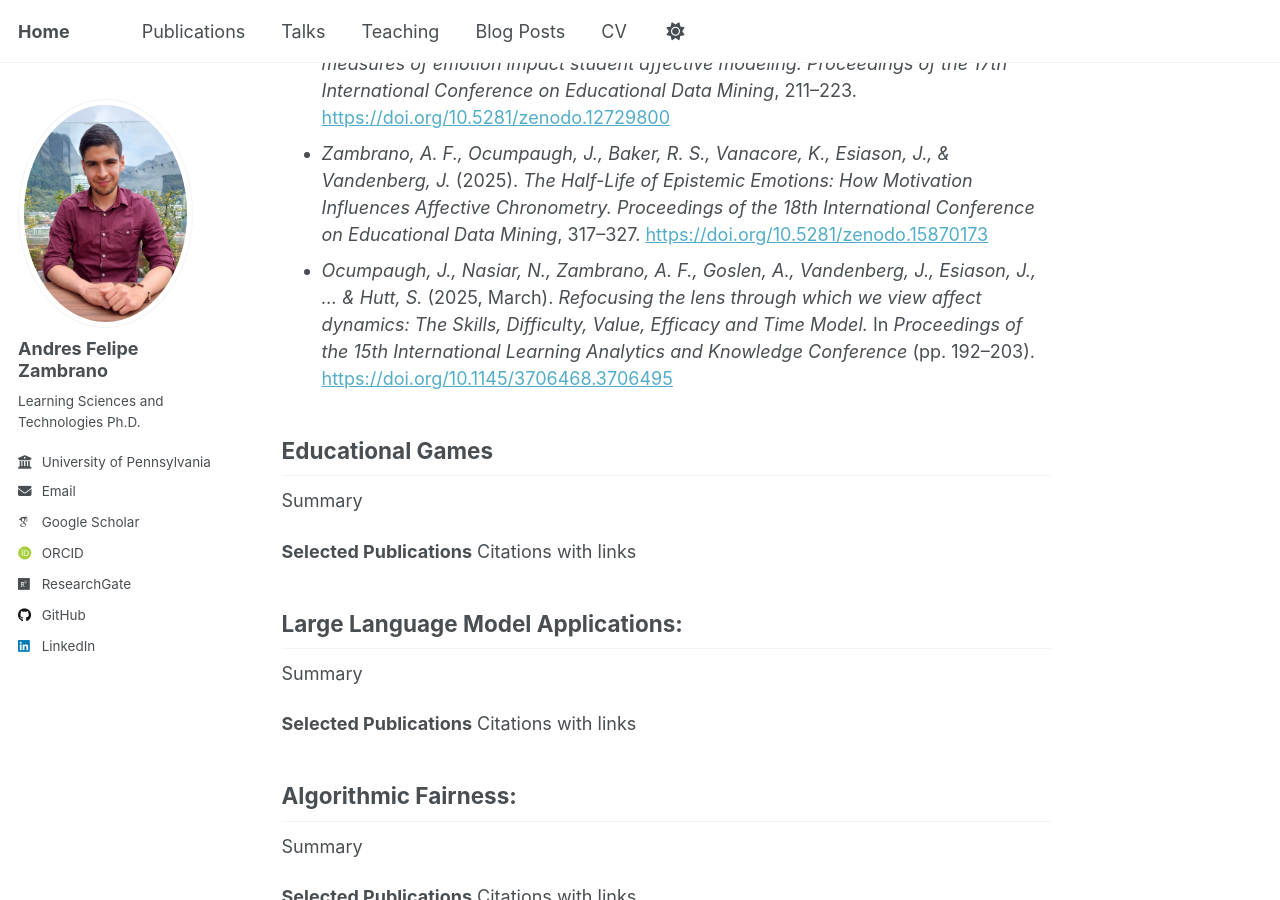
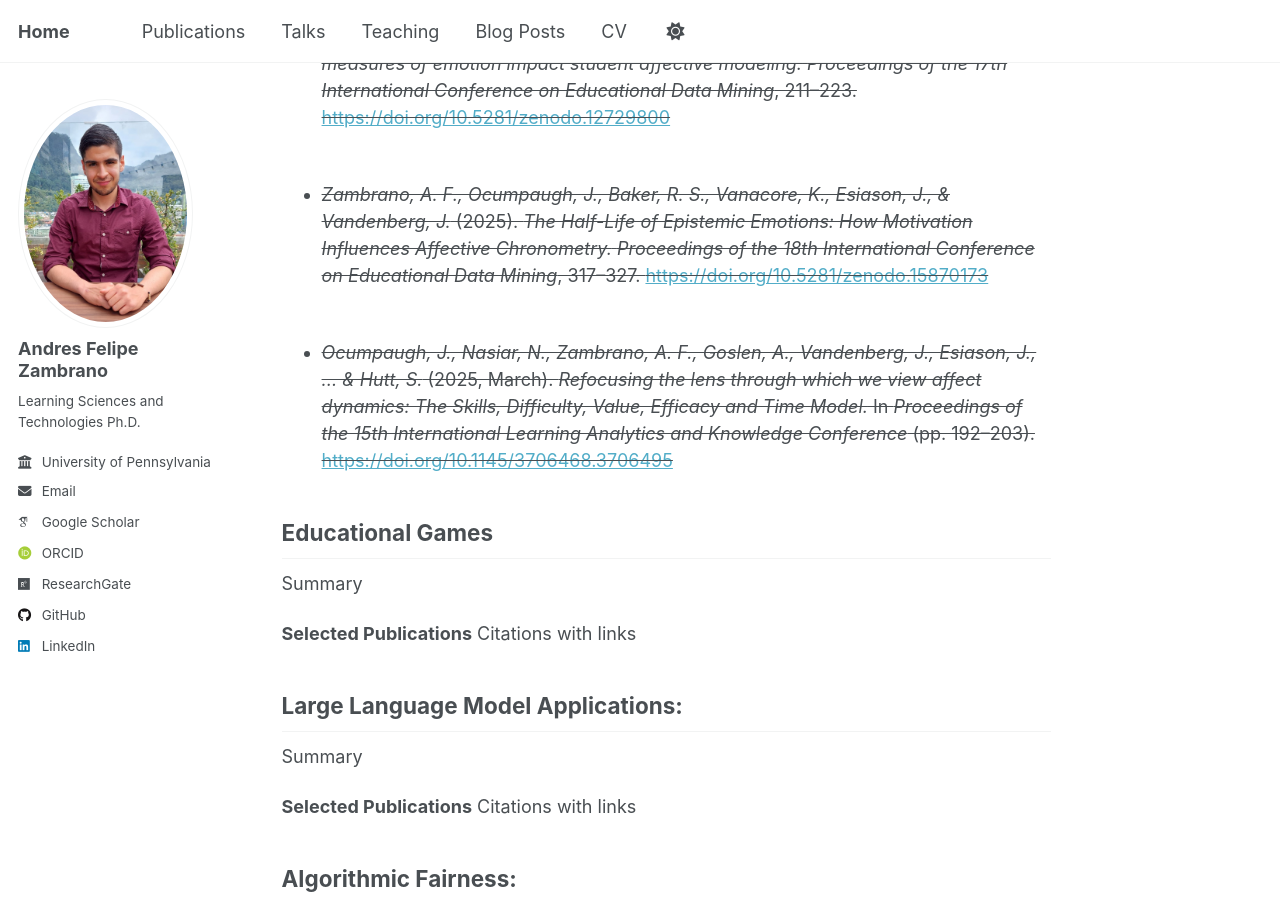
Before and after one commit to afzambrano/afzambrano.github.io, a Jekyll site: the page built from _pages/about.md, in a window 1280 px wide and 900 px high, scrolled down 750 px. Built offline with Jekyll 4.4.1, drawn with Linux system fonts in a browser that asks for light colours; some web fonts are replaced; a script that is not in the unit is left out.

```diff
--- a/_pages/about.md
+++ b/_pages/about.md
@@ -18,18 +18,18 @@ Affect and Emotions
 I investigate how students’ emotions emerge while they interact with various digital learning environments. To do this, I develop sensor-free machine learning affect detectors trained on students’ self-reports and classroom observations, following the [BROMP](https://learninganalytics.upenn.edu/ryanbaker/bromp.html) monitoring protocol. Using these detectors, I examine how affective states relate to motivational and cognitive factors, the behaviors students adopt while engaging with learning tools, and their overall learning outcomes.
 
 **Selected Publications**<br>
-- <i>Zambrano, A. F., Nasiar, N., Ocumpaugh, J., Goslen, A., Zhang, J., Rowe, J., Esiason, J., Vandenberg, J., & Hutt, S.</i> (2024).
+- <s><i>Zambrano, A. F., Nasiar, N., Ocumpaugh, J., Goslen, A., Zhang, J., Rowe, J., Esiason, J., Vandenberg, J., & Hutt, S.</i> (2024).
 <i>Says Who? How different ground truth measures of emotion impact student affective modeling.</i>
 <i>Proceedings of the 17th International Conference on Educational Data Mining</i>, 211–223.
-<a href="https://doi.org/10.5281/zenodo.12729800">https://doi.org/10.5281/zenodo.12729800</a><br>
-- <i>Zambrano, A. F., Ocumpaugh, J., Baker, R. S., Vanacore, K., Esiason, J., & Vandenberg, J.</i> (2025).
+<a href="https://doi.org/10.5281/zenodo.12729800">https://doi.org/10.5281/zenodo.12729800</a></s><br>
+- <s><i>Zambrano, A. F., Ocumpaugh, J., Baker, R. S., Vanacore, K., Esiason, J., & Vandenberg, J.</i> (2025).
 <i>The Half-Life of Epistemic Emotions: How Motivation Influences Affective Chronometry.</i>
 <i>Proceedings of the 18th International Conference on Educational Data Mining</i>, 317–327.
-<a href="https://doi.org/10.5281/zenodo.15870173">https://doi.org/10.5281/zenodo.15870173</a><br>
-- <i>Ocumpaugh, J., Nasiar, N., Zambrano, A. F., Goslen, A., Vandenberg, J., Esiason, J., ... & Hutt, S.</i> (2025, March).
+<a href="https://doi.org/10.5281/zenodo.15870173">https://doi.org/10.5281/zenodo.15870173</a></s><br>
+- <s><i>Ocumpaugh, J., Nasiar, N., Zambrano, A. F., Goslen, A., Vandenberg, J., Esiason, J., ... & Hutt, S.</i> (2025, March).
 <i>Refocusing the lens through which we view affect dynamics: The Skills, Difficulty, Value, Efficacy and Time Model.</i>
 In <i>Proceedings of the 15th International Learning Analytics and Knowledge Conference</i> (pp. 192–203).
-<a href="https://doi.org/10.1145/3706468.3706495">https://doi.org/10.1145/3706468.3706495</a>
+<a href="https://doi.org/10.1145/3706468.3706495">https://doi.org/10.1145/3706468.3706495</a></s>
 
 Educational Games
 ---
```
